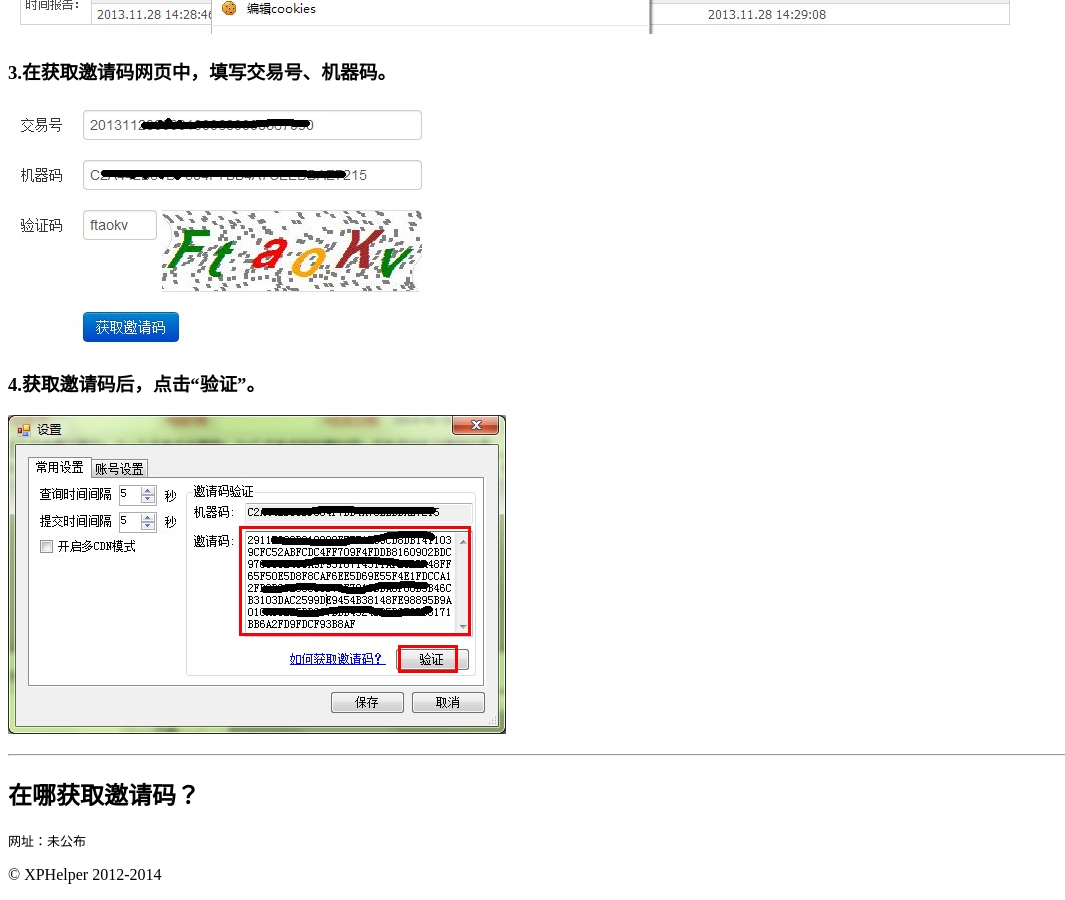
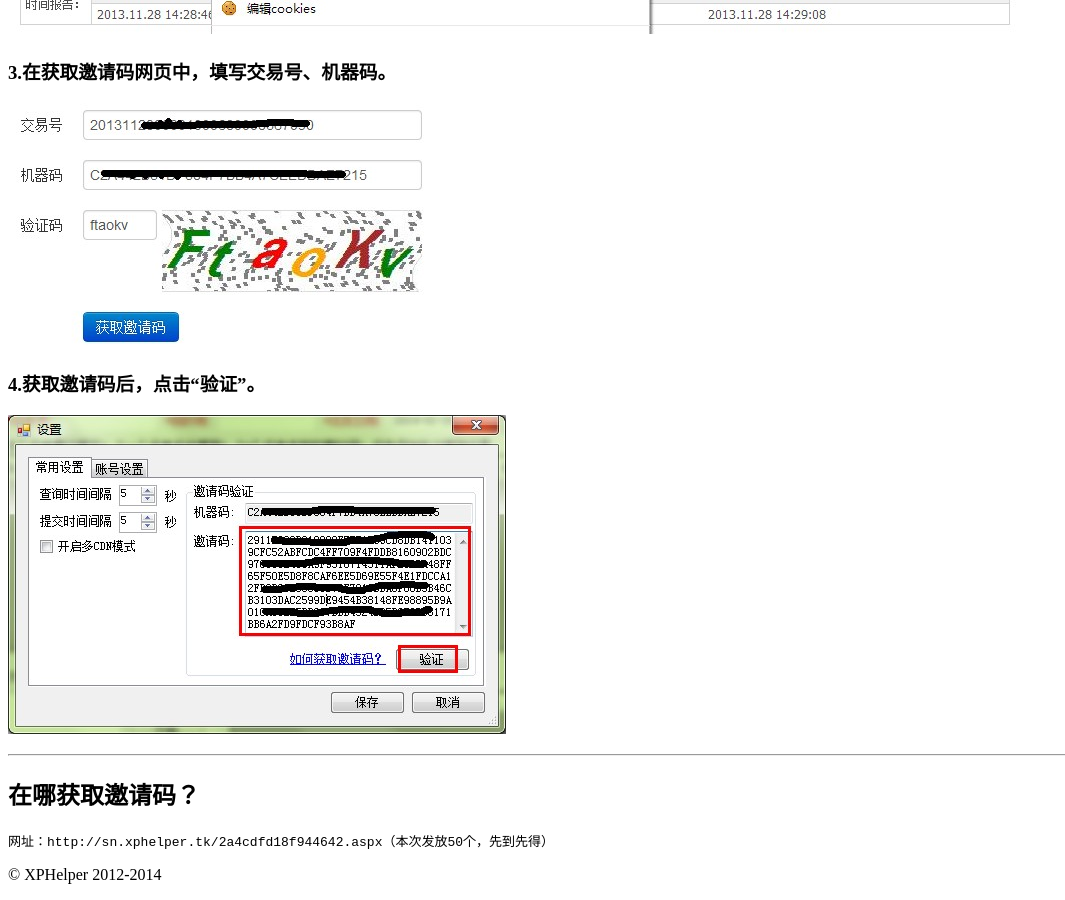
Before and after one commit to xphelper/xphelper.github.com, a Jekyll site: the page built from invite.md, in a window 1280 px wide and 900 px high, scrolled down 1414 px. Shown: the whole window, without its empty margins (0-1065 px from the left). Built offline with Jekyll 4.4.1, drawn with Linux system fonts in a browser that asks for light colours; nearby versions of some CDN libraries; library files that are not in the unit come from our copies; Markdown is read by kramdown in place of the engine named in the settings; comment, search, counter and statistics services are not loaded.

Commit message:
发放邀请码

```diff
--- a/invite.md
+++ b/invite.md
@@ -30,4 +30,4 @@ weight: 6
 ------
 
 ##在哪获取邀请码？
-	网址：未公布
+	网址：http://sn.xphelper.tk/2a4cdfd18f944642.aspx（本次发放50个，先到先得）
```
